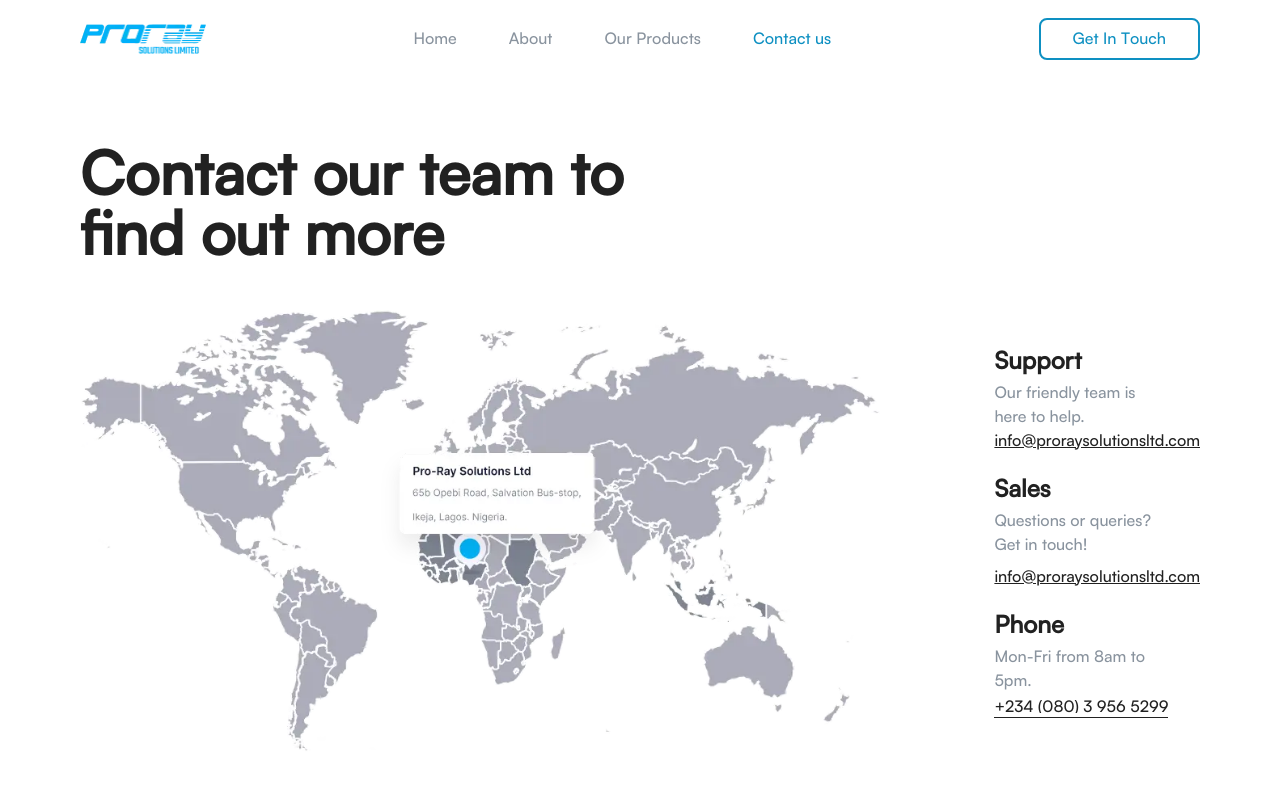
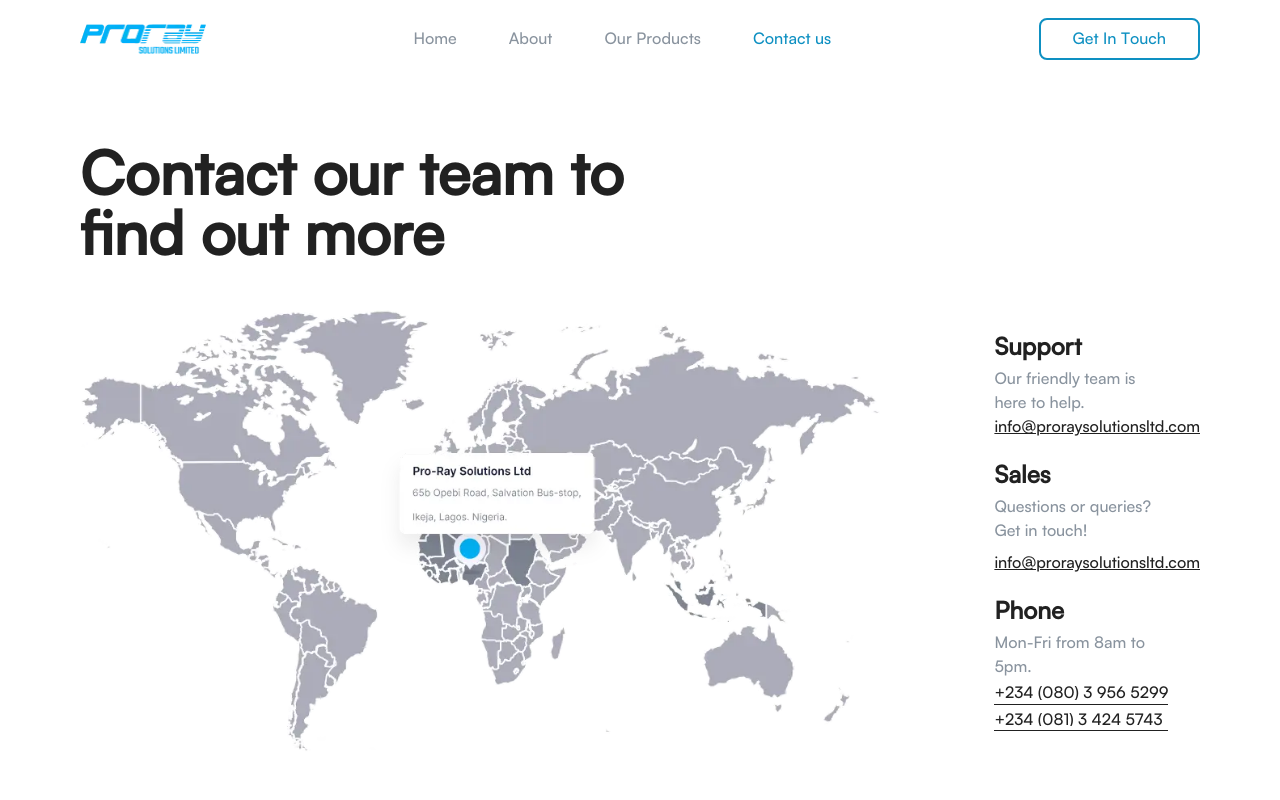
Before and after one commit to harzeezco/proray, a Next.js app: page /contact in a window 1280 px wide. Shown: the top 800 px of the page. Built offline with nearby package versions, Linux system fonts and the light colour scheme.

Commit message:
commiting fixes

```diff
--- a/src/layout/footer.tsx
+++ b/src/layout/footer.tsx
@@ -57,8 +57,9 @@
               </p>
               <p className='flex items-start justify-start gap-2'>
                 <FaPhoneSquare className='size-6 text-white' />
-                0803 956 5299,
+                0803 956 5299, 0813 424 5743
               </p>
+
               <p className='flex items-start justify-start gap-2'>
                 <FaTwitterSquare className='size-6 text-white' />
                 Instagram
@@ -68,6 +69,7 @@
               <p>42, Airport Road, Ikeja</p>
               <p>Lagos. Nigeria.</p>
               <p>0803 956 5299,</p>
+              <p>0813 424 5743</p>
             </div>
             <ul className='flex items-center justify-center gap-4 text-zinc-500 max-md:items-start max-sm:mt-5 max-sm:justify-start max-sm:text-sm max-[390px]:flex-col'>
               {MENU_ITEMS.map((item) => (
--- a/src/pages/contact/contact-section.tsx
+++ b/src/pages/contact/contact-section.tsx
@@ -175,7 +175,7 @@
             >
               Mon-Fri from 8am to 5pm.
             </motion.p>
-            <div className='mt-2 flex items-center'>
+            <div className='mt-2 flex w-fit flex-col gap-y-2 '>
               <Link
                 className='border-b pb-1 text-gray-200 hover:text-primary'
                 href='https://wa.me/2348039565299'
@@ -183,6 +183,15 @@
                 <AnimatedLink
                   className='underline'
                   letters='+234 (080) 3 956 5299'
+                />
+              </Link>
+              <Link
+                className='border-b pb-1 text-gray-200 hover:text-primary'
+                href='https://wa.me/2348134245743'
+              >
+                <AnimatedLink
+                  className='underline'
+                  letters='+234 (081) 3 424 5743'
                 />
               </Link>
             </div>
--- a/src/pages/home/project.tsx
+++ b/src/pages/home/project.tsx
@@ -119,13 +119,13 @@
             viewport={{ once: true }}
             whileInView='visible'
           >
-            <p className='text-gray-100'>Impact</p>
+            {/* <p className='text-gray-100'>Impact</p>
             <p>
               Achieved a 70% reduction in radiation exposure,
               improving safety for both staff and patients, and
               enhancing the facility&apos;s compliance with
               international standards.
-            </p>
+            </p> */}
           </motion.li>
         </ul>
 
```
